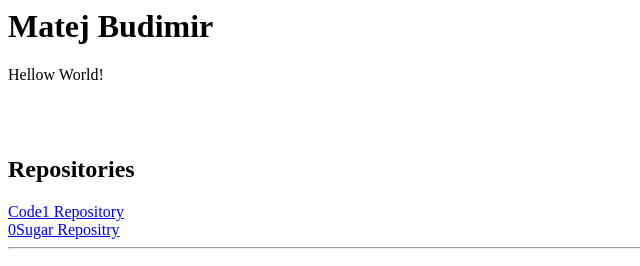
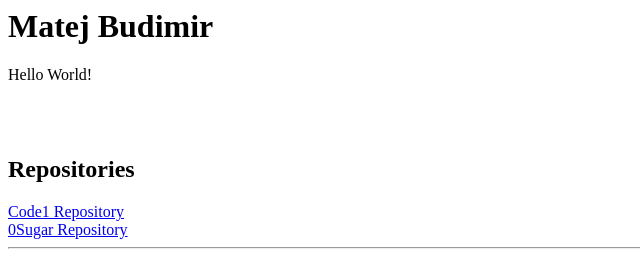
Before and after one commit to MatBudimir/Code1, a plain HTML site: page index.html in a window 1280 px wide. Shown: the top 266 px of the page, 0-640 px from the left. Drawn offline with Linux system fonts and the light colour scheme.

Commit message:
fixed spelling

```diff
--- a/index.html
+++ b/index.html
@@ -1,10 +1,10 @@
 <h1>Matej Budimir</h1>
 
-<p>Hellow World!</p><br><br>
+<p>Hello World!</p><br><br>
 
 <h2>Repositories</h1>
 <a href="https://github.com/MatBudimir/Code1">Code1 Repository</a><br>
-<a href="https://github.com/MatBudimir/0Sugar">0Sugar Repositry</a>
+<a href="https://github.com/MatBudimir/0Sugar">0Sugar Repository</a>
 <hr>
 <h2>Games</h2>
 <a href="https://matbudimir.github.io/0Sugar/Branchgame/index.html">Branching Story Game</a>
```
